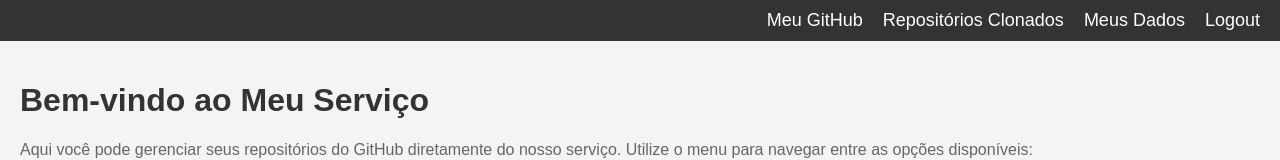
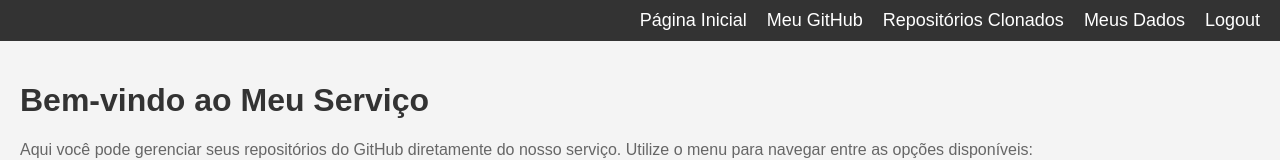
Before and after one commit to andre7184/github, a plain HTML site: page home.html in a window 1280 px wide. Shown: the top 160 px of the page. Drawn offline with Linux system fonts and the light colour scheme; no server answers.

Commit message:
Update header.html

```diff
--- a/pages/header.html
+++ b/pages/header.html
@@ -9,6 +9,7 @@
       </label>
     </div>
     <nav class="menu">
+      <a href="home.html">Página Inicial</a>
       <a href="meu_github.html">Meu GitHub</a>
       <a href="diretorios.html">Repositórios Clonados</a>
       <a href="#">Meus Dados</a>
```
